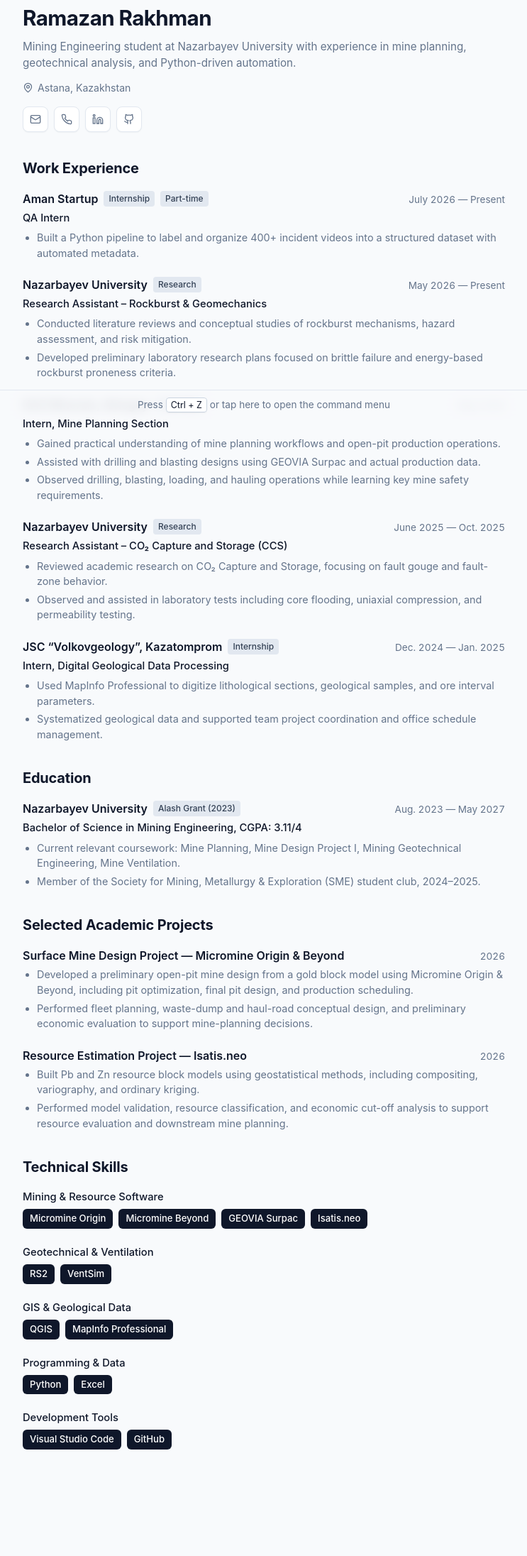
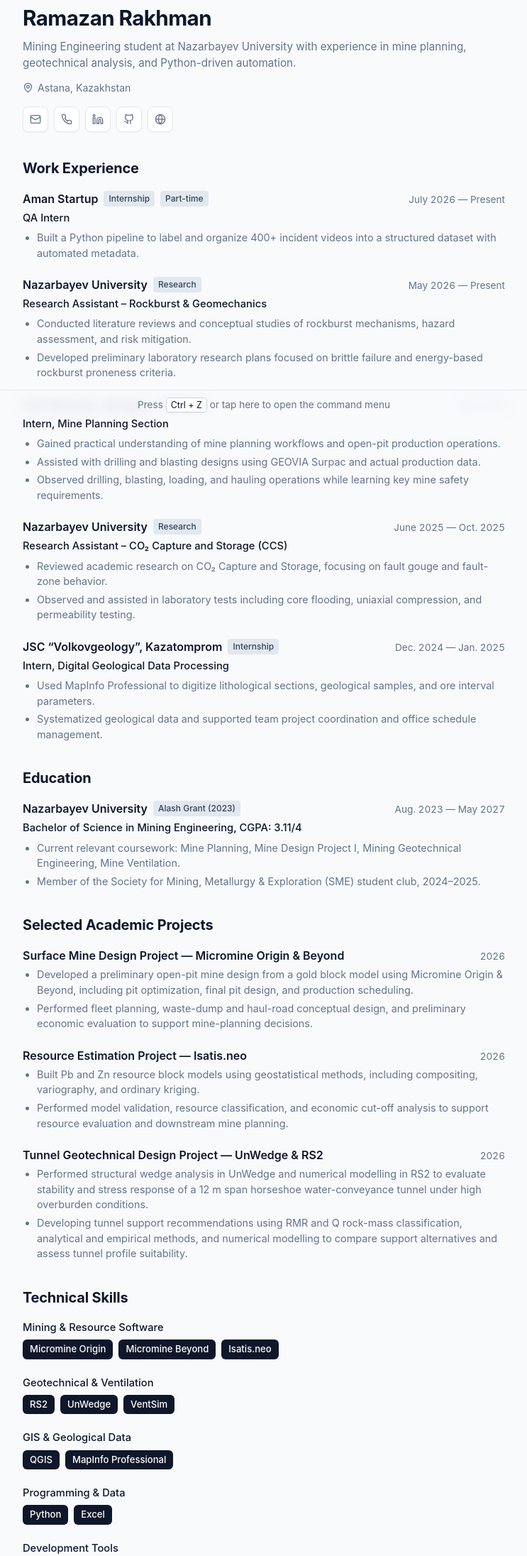
Before and after one commit to rkhm-rm/resume, a plain HTML site: page index.html in a window 1280 px wide. Shown: the part 209-2401 px from the top of the page at 71% size, without its empty margins (268-1011 px from the left). Before the commit the page ends 2373 px from the top, so only its background shows below. Drawn offline with Linux system fonts and the light colour scheme.

Commit message:
Update index.html with new project and website link
Added personal website link and tunnel geotechnical design project details.

```diff
--- a/index.html
+++ b/index.html
@@ -692,6 +692,27 @@
           </svg>
         </a>
 
+        <!-- Personal Website -->
+        <a
+          href="https://ramazan.is-a.dev"
+          target="_blank"
+          class="icon-btn"
+          title="Personal Website"
+        >
+          <svg
+            width="16"
+            height="16"
+            viewBox="0 0 24 24"
+            fill="none"
+            stroke="currentColor"
+            stroke-width="2"
+          >
+            <circle cx="12" cy="12" r="10"/>
+            <path d="M12 2a14.5 14.5 0 0 0 0 20 14.5 14.5 0 0 0 0-20"/>
+            <path d="M2 12h20"/>
+          </svg>
+        </a>
+
       </div>
     </header>
 
@@ -1118,6 +1139,42 @@
 
       </div>
 
+      <!-- Tunnel Geotechnical Design -->
+      <div class="item">
+
+        <div class="item-header">
+
+          <div class="item-title-group">
+
+            <span
+              class="company"
+              data-i18n="tunnelProjectTitle"
+            >
+              Tunnel Geotechnical Design Project — UnWedge &amp; RS2
+            </span>
+
+          </div>
+
+          <span class="date">
+            2026
+          </span>
+
+        </div>
+
+        <ul class="bullets">
+
+          <li data-i18n="tunnelProjectDesc1">
+            Performed structural wedge analysis in UnWedge and numerical modelling in RS2 to evaluate stability and stress response of a 12 m span horseshoe water-conveyance tunnel under high overburden conditions.
+          </li>
+
+          <li data-i18n="tunnelProjectDesc2">
+            Developing tunnel support recommendations using RMR and Q rock-mass classification, analytical and empirical methods, and numerical modelling to compare support alternatives and assess tunnel profile suitability.
+          </li>
+
+        </ul>
+
+      </div>
+
     </section>
 
     <!-- ===================================================== -->
@@ -1151,10 +1208,6 @@
           </span>
 
           <span class="skill-tag">
-            GEOVIA Surpac
-          </span>
-
-          <span class="skill-tag">
             Isatis.neo
           </span>
 
@@ -1176,6 +1229,10 @@
 
           <span class="skill-tag">
             RS2
+          </span>
+
+          <span class="skill-tag">
+            UnWedge
           </span>
 
           <span class="skill-tag">
@@ -1379,7 +1436,7 @@
 
         <!-- Website -->
         <a
-          href="https://rkhm-rm.github.io/resume"
+          href="https://ramazan.is-a.dev"
           class="cmd-item"
         >
           <svg
@@ -1607,6 +1664,15 @@
         resourceProjectDesc2:
           "Performed model validation, resource classification, and economic cut-off analysis to support resource evaluation and downstream mine planning.",
 
+        tunnelProjectTitle:
+          "Tunnel Geotechnical Design Project — UnWedge & RS2",
+
+        tunnelProjectDesc1:
+          "Performed structural wedge analysis in UnWedge and numerical modelling in RS2 to evaluate stability and stress response of a 12 m span horseshoe water-conveyance tunnel under high overburden conditions.",
+
+        tunnelProjectDesc2:
+          "Developing tunnel support recommendations using RMR and Q rock-mass classification, analytical and empirical methods, and numerical modelling to compare support alternatives and assess tunnel profile suitability.",
+
         skillsTitle:
           "Technical Skills",
 
@@ -1766,6 +1832,15 @@
         resourceProjectDesc2:
           "Ресурстарды бағалау мен кейінгі кенішті жоспарлауды қолдау үшін модельді тексеру, ресурстарды жіктеу және экономикалық шектік құрам талдауын орындады.",
 
+        tunnelProjectTitle:
+          "Тоннельдің геотехникалық жобасы — UnWedge & RS2",
+
+        tunnelProjectDesc1:
+          "Жоғары тау жынысы жамылғысы жағдайындағы аралығы 12 м таға тәрізді су тасымалдау тоннелінің тұрақтылығы мен кернеу реакциясын бағалау үшін UnWedge бағдарламасында құрылымдық сына талдауын және RS2 бағдарламасында сандық модельдеуді орындады.",
+
+        tunnelProjectDesc2:
+          "RMR және Q тау жынысы массивін жіктеу жүйелерін, аналитикалық және эмпирикалық әдістерді және сандық модельдеуді пайдаланып, тірек нұсқаларын салыстыру және тоннель профилінің жарамдылығын бағалау үшін тоннельді бекіту бойынша ұсынымдар әзірлеуде.",
+
         skillsTitle:
           "Техникалық дағдылар",
 
@@ -1924,6 +1999,15 @@
 
         resourceProjectDesc2:
           "Выполнил валидацию модели, классификацию ресурсов и анализ экономического бортового содержания для поддержки оценки ресурсов и последующего планирования горных работ.",
+
+        tunnelProjectTitle:
+          "Проект геотехнического проектирования тоннеля — UnWedge & RS2",
+
+        tunnelProjectDesc1:
+          "Выполнил анализ структурных клиньев в UnWedge и численное моделирование в RS2 для оценки устойчивости и напряженного состояния водопроводного тоннеля подковообразного сечения шириной 12 м в условиях большой глубины заложения.",
+
+        tunnelProjectDesc2:
+          "Разрабатывает рекомендации по креплению тоннеля с использованием классификаций массива RMR и Q, аналитических и эмпирических методов и численного моделирования для сравнения вариантов крепи и оценки пригодности профиля тоннеля.",
 
         skillsTitle:
           "Технические навыки",
```
